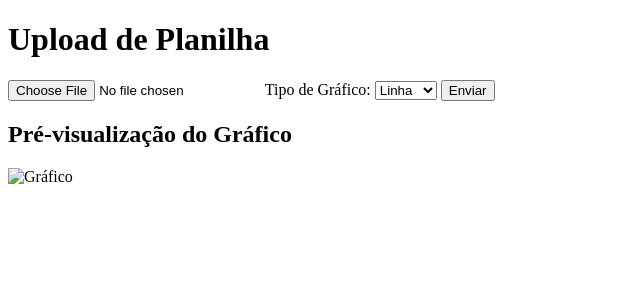
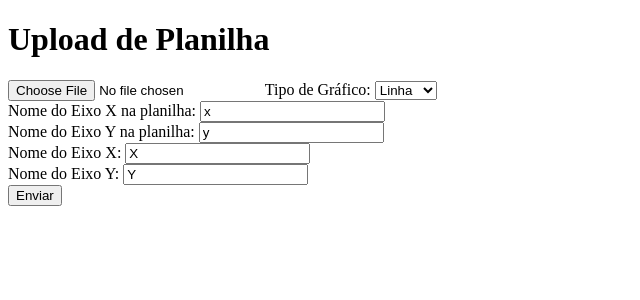
Before and after one commit to cleberaksenen/site-analisador, a Flask app: page / in a window 1280 px wide. Shown: the top 300 px of the page, without its empty margins (0-640 px from the left). Run offline with Flask 3, Linux system fonts and the light colour scheme.

Commit message:
incremento das opções de customização pelo usuário

```diff
--- a/html-flask-js-python-pedro/app.py
+++ b/html-flask-js-python-pedro/app.py
@@ -1,7 +1,6 @@
 from flask import Flask, request, render_template, send_file
 import pandas as pd
 import matplotlib.pyplot as plt
-import io
 from chart_generator import generate_line_chart, generate_bar_chart
 
 app = Flask(__name__)
@@ -11,12 +10,17 @@ def upload_file():
     if request.method == 'POST':
         file = request.files['file']
         chart_type = request.form['chart_type']
+        x_axis = request.form['x_axis']
+        y_axis = request.form['y_axis']
+        x_planilha = request.form['x_planilha']
+        y_planilha = request.form['y_planilha']
+
         df = pd.read_excel(file)
 
         if chart_type == 'line':
-            chart_buffer = generate_line_chart(df)
+            chart_buffer = generate_line_chart(df, eixo_x = x_axis, eixo_y = y_axis, x_planilha=x_planilha, y_planilha=y_planilha)
         elif chart_type == 'bar':
-            chart_buffer = generate_bar_chart(df)
+            chart_buffer = generate_bar_chart(df, eixo_x = x_axis, eixo_y = y_axis, x_planilha=x_planilha, y_planilha=y_planilha)
         else:
             return 'Tipo de gráfico inválido.'
 
--- a/html-flask-js-python-pedro/templates/upload.html
+++ b/html-flask-js-python-pedro/templates/upload.html
@@ -13,23 +13,45 @@
                     $('#chart-preview').attr('src', '/chart?type=bar');
                 }
             });
+
+            $('form').submit(function(e) {
+                var x_axis = $('#x_axis').val();
+                var y_axis = $('#y_axis').val();
+                var x_planilha = $('#x_planilha').val();
+                var y_planilha = $('#y_planilha').val();
+                var fileInput = $('#file').get(0);
+
+                if (x_axis === '' || y_axis === '' || x_planilha === '' || y_planilha === '' || fileInput.files.length === 0) {
+                    e.preventDefault();
+                    alert('Por favor, preencha todos os campos e selecione um arquivo para upload.');
+                }
+            });
         });
     </script>
 </head>
 <body>
     <h1>Upload de Planilha</h1>
     <form method="POST" enctype="multipart/form-data">
-        <input type="file" name="file" accept=".xlsx, .xls">
+        <input type="file" name="file" accept=".xlsx, .xls" id="file">
         <label for="chart_type">Tipo de Gráfico:</label>
         <select name="chart_type" id="chart_type">
             <option value="line">Linha</option>
             <option value="bar">Barras</option>
         </select>
+        <br>
+		<label for="x_planilha">Nome do Eixo X na planilha:</label>
+        <input type="text" id="x_planilha" name="x_planilha" value="x">
+        <br>
+        <label for="y_planilha">Nome do Eixo Y na planilha:</label>
+        <input type="text" id="y_planilha" name="y_planilha" value="y">
+        <br>
+        <label for="x_axis">Nome do Eixo X:</label>
+        <input type="text" id="x_axis" name="x_axis" value="X">
+        <br>
+        <label for="y_axis">Nome do Eixo Y:</label>
+        <input type="text" id="y_axis" name="y_axis" value="Y">
+        <br>
         <input type="submit" value="Enviar">
     </form>
-    <div>
-        <h2>Pré-visualização do Gráfico</h2>
-        <img id="chart-preview" src="" alt="Gráfico" style="width: 400px; height: auto;">
-    </div>
 </body>
 </html>
```
Also changed, not shown: html-flask-js-python-pedro/chart_generator.py (+8 -8 lines), 1 other file.
